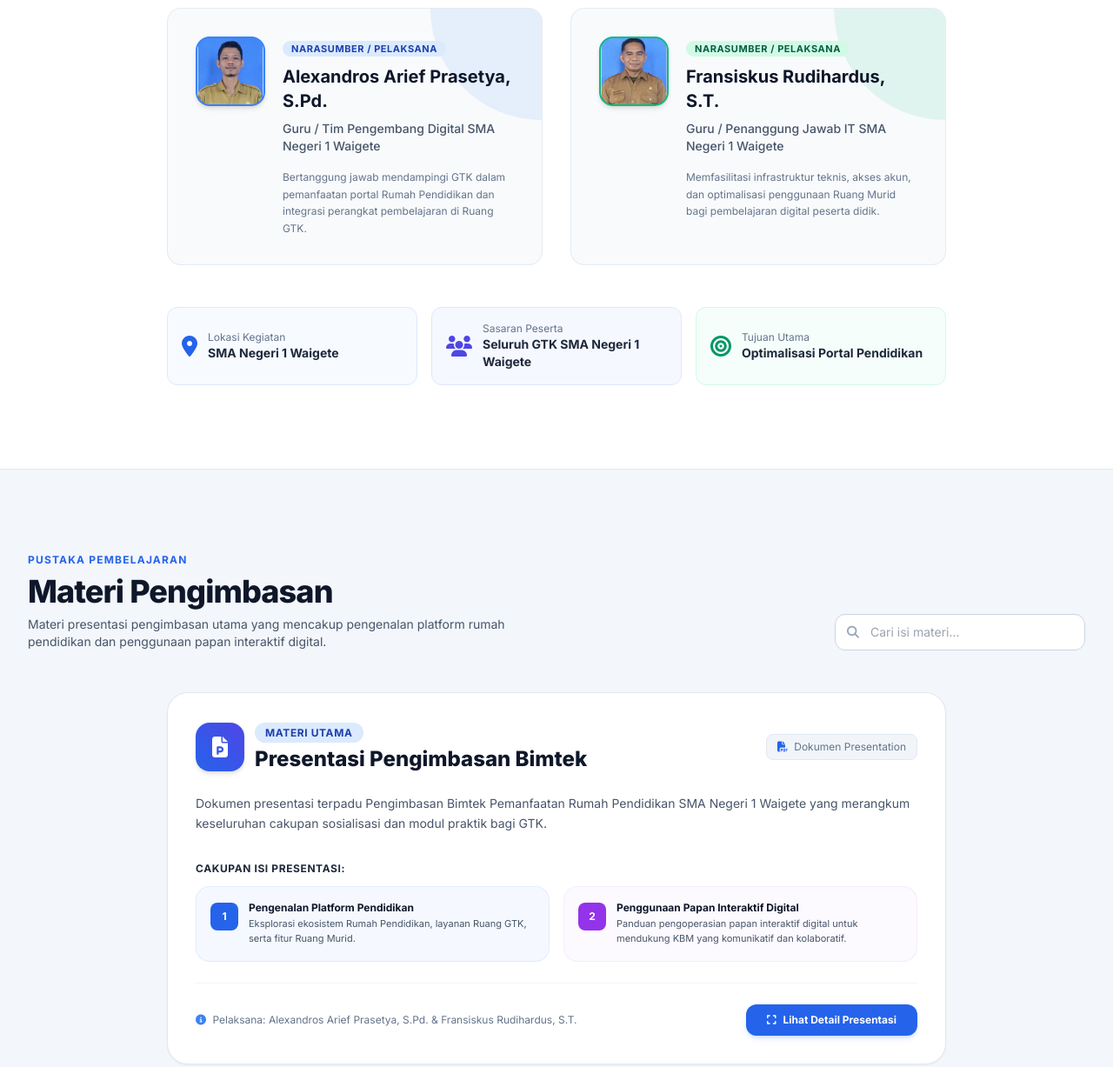
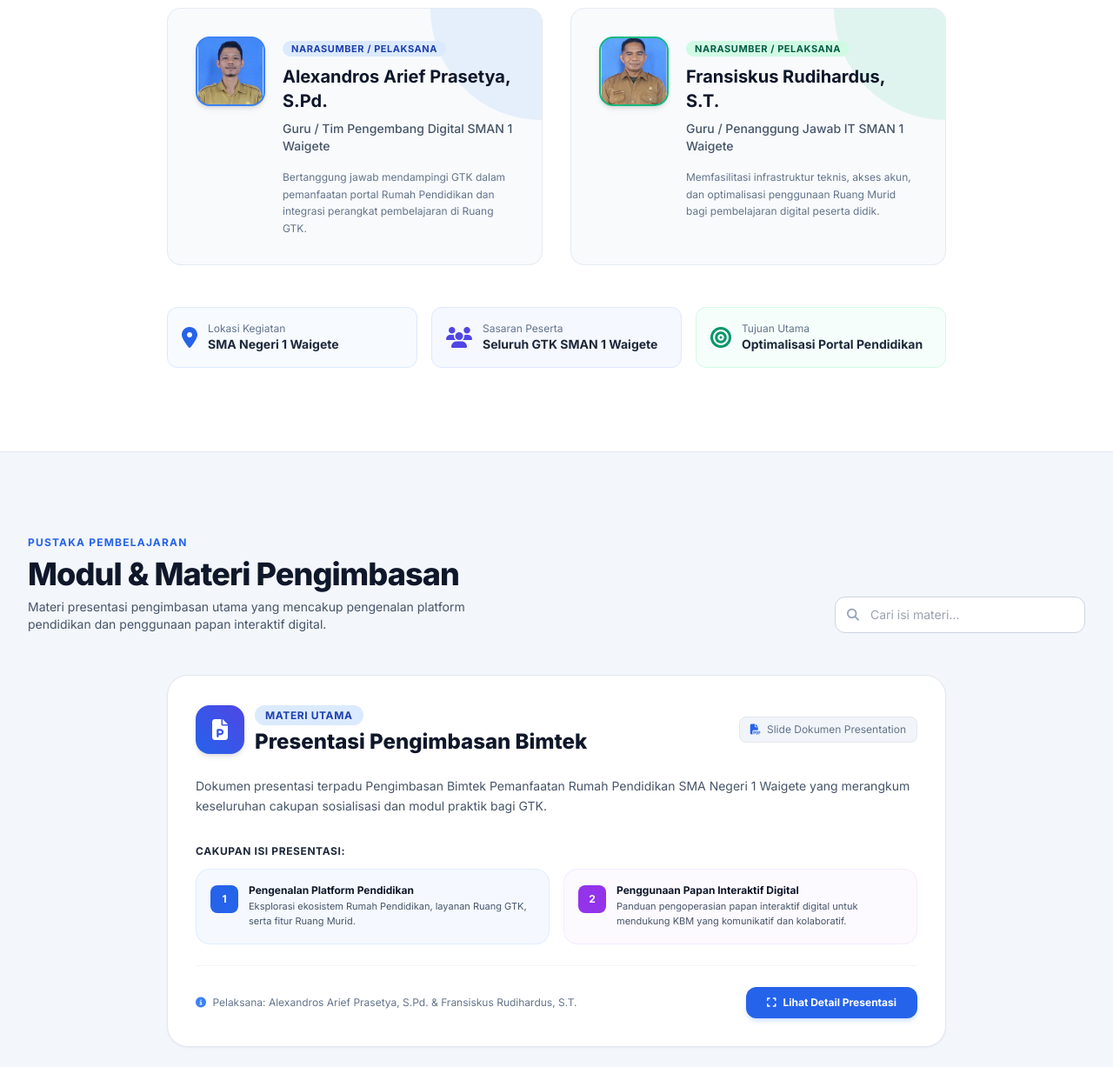
Before and after one commit to alexandrozarief-project/pengimbasan-sman1waigete, a plain HTML site: page index.html in a window 1280 px wide. Shown: the part 1080-2307 px from the top of the page at 87% size. Drawn offline with nearby package versions, Linux system fonts and the light colour scheme.

Commit message:
Update index.html

```diff
--- a/index.html
+++ b/index.html
@@ -68,6 +68,7 @@
                     <a href="#beranda" class="px-3 py-2 rounded-lg hover:text-blue-600 hover:bg-blue-50 transition-all">Beranda</a>
                     <a href="#informasi" class="px-3 py-2 rounded-lg hover:text-blue-600 hover:bg-blue-50 transition-all">Informasi</a>
                     <a href="#materi" class="px-3 py-2 rounded-lg hover:text-blue-600 hover:bg-blue-50 transition-all">Materi</a>
+                    <a href="#dokumentasi" class="px-3 py-2 rounded-lg hover:text-blue-600 hover:bg-blue-50 transition-all">Dokumentasi</a>
                     <a href="#sumber-resmi" class="px-3 py-2 rounded-lg hover:text-blue-600 hover:bg-blue-50 transition-all">Sumber Resmi</a>
                     <a href="#panduan-gtk" class="px-3 py-2 rounded-lg hover:text-blue-600 hover:bg-blue-50 transition-all">Panduan GTK</a>
                     <a href="#checklist" class="ml-2 px-4 py-2 rounded-xl bg-blue-600 hover:bg-blue-700 text-white shadow-md shadow-blue-500/20 transition-all text-xs font-semibold uppercase tracking-wider flex items-center space-x-1.5">
@@ -90,6 +91,7 @@
             <a href="#beranda" class="mobile-nav-link block px-4 py-2.5 rounded-lg text-slate-700 hover:bg-blue-50 hover:text-blue-600 font-medium">Beranda</a>
             <a href="#informasi" class="mobile-nav-link block px-4 py-2.5 rounded-lg text-slate-700 hover:bg-blue-50 hover:text-blue-600 font-medium">Informasi Kegiatan</a>
             <a href="#materi" class="mobile-nav-link block px-4 py-2.5 rounded-lg text-slate-700 hover:bg-blue-50 hover:text-blue-600 font-medium">Materi & Modul</a>
+            <a href="#dokumentasi" class="mobile-nav-link block px-4 py-2.5 rounded-lg text-slate-700 hover:bg-blue-50 hover:text-blue-600 font-medium">Dokumentasi Pengimbasan</a>
             <a href="#sumber-resmi" class="mobile-nav-link block px-4 py-2.5 rounded-lg text-slate-700 hover:bg-blue-50 hover:text-blue-600 font-medium">Sumber Resmi</a>
             <a href="#panduan-gtk" class="mobile-nav-link block px-4 py-2.5 rounded-lg text-slate-700 hover:bg-blue-50 hover:text-blue-600 font-medium">Panduan & Tindak Lanjut</a>
             <a href="#checklist" class="mobile-nav-link block px-4 py-2.5 rounded-lg bg-blue-600 text-white font-semibold text-center">Checklist Mandiri GTK</a>
@@ -163,7 +165,7 @@
                                         </div>
                                         <div>
                                             <h2 class="text-sm font-bold text-slate-900">Transformasi Digital</h2>
-                                            <p class="text-xs text-slate-500">Ekosistem Belajar SMA Negeri 1 Waigete</p>
+                                            <p class="text-xs text-slate-500">Ekosistem Belajar SMAN 1 Waigete</p>
                                         </div>
                                     </div>
                                     <span class="px-2.5 py-1 text-[10px] font-bold uppercase tracking-wider text-emerald-700 bg-emerald-50 rounded-md border border-emerald-200">Aktif</span>
@@ -256,7 +258,7 @@
                             <div class="text-center sm:text-left space-y-2">
                                 <span class="px-2.5 py-0.5 rounded-full bg-blue-100 text-blue-800 text-[11px] font-bold tracking-wider uppercase">Narasumber / Pelaksana</span>
                                 <h3 class="text-xl font-bold text-slate-900">Alexandros Arief Prasetya, S.Pd.</h3>
-                                <p class="text-sm font-medium text-slate-600">Guru / Tim Pengembang Digital SMA Negeri 1 Waigete</p>
+                                <p class="text-sm font-medium text-slate-600">Guru / Tim Pengembang Digital SMAN 1 Waigete</p>
                                 <p class="text-xs text-slate-500 pt-2 leading-relaxed">
                                     Bertanggung jawab mendampingi GTK dalam pemanfaatan portal Rumah Pendidikan dan integrasi perangkat pembelajaran di Ruang GTK.
                                 </p>
@@ -275,7 +277,7 @@
                             <div class="text-center sm:text-left space-y-2">
                                 <span class="px-2.5 py-0.5 rounded-full bg-emerald-100 text-emerald-800 text-[11px] font-bold tracking-wider uppercase">Narasumber / Pelaksana</span>
                                 <h3 class="text-xl font-bold text-slate-900">Fransiskus Rudihardus, S.T.</h3>
-                                <p class="text-sm font-medium text-slate-600">Guru / Penanggung Jawab IT SMA Negeri 1 Waigete</p>
+                                <p class="text-sm font-medium text-slate-600">Guru / Penanggung Jawab IT SMAN 1 Waigete</p>
                                 <p class="text-xs text-slate-500 pt-2 leading-relaxed">
                                     Memfasilitasi infrastruktur teknis, akses akun, dan optimalisasi penggunaan Ruang Murid bagi pembelajaran digital peserta didik.
                                 </p>
@@ -299,7 +301,7 @@
                         <i class="fa-solid fa-users text-2xl text-indigo-600"></i>
                         <div>
                             <p class="text-xs text-slate-500">Sasaran Peserta</p>
-                            <p class="text-sm font-bold text-slate-800">Seluruh GTK SMA Negeri 1 Waigete</p>
+                            <p class="text-sm font-bold text-slate-800">Seluruh GTK SMAN 1 Waigete</p>
                         </div>
                     </div>
                     <div class="p-4 rounded-xl bg-emerald-50/50 border border-emerald-100 flex items-center space-x-3">
@@ -321,8 +323,8 @@
                 <div class="flex flex-col md:flex-row md:items-end justify-between mb-12">
                     <div class="space-y-2 mb-6 md:mb-0">
                         <h2 class="text-xs font-bold tracking-widest text-blue-600 uppercase">Pustaka Pembelajaran</h2>
-                        <p class="text-3xl font-extrabold text-slate-900 tracking-tight sm:text-4xl">Materi Pengimbasan</p>
-                        <p class="text-slate-600 text-sm max-w-xl">Materi presentasi pengimbasan utama yang mencakup pengenalan platform rumah pendidikan dan penggunaan papan interaktif digital.</p>
+                        <p class="text-3xl font-extrabold text-slate-900 tracking-tight sm:text-4xl">Modul & Materi Pengimbasan</p>
+                        <p class="text-slate-600 text-sm max-w-xl">Materi presentasi pengimbasan utama yang mencakup pengenalan platform pendidikan dan penggunaan papan interaktif digital.</p>
                     </div>
 
                     <!-- Search Input -->
@@ -347,7 +349,7 @@
                                         <h3 class="text-xl sm:text-2xl font-extrabold text-slate-900 mt-1">Presentasi Pengimbasan Bimtek</h3>
                                     </div>
                                 </div>
-                                <span class="text-xs text-slate-500 bg-slate-100 px-3 py-1.5 rounded-lg border border-slate-200"><i class="fa-solid fa-file-pdf text-blue-600 mr-1"></i> Dokumen Presentation</span>
+                                <span class="text-xs text-slate-500 bg-slate-100 px-3 py-1.5 rounded-lg border border-slate-200"><i class="fa-solid fa-file-pdf text-blue-600 mr-1"></i> Slide Dokumen Presentation</span>
                             </div>
 
                             <p class="text-sm text-slate-600 leading-relaxed">
@@ -390,6 +392,7 @@
 
             </div>
         </section>
+
         <!-- DOKUMENTASI PENGIMBASAN -->
         <section id="dokumentasi" class="py-16 md:py-24 bg-white border-b border-slate-200">
             <div class="max-w-7xl mx-auto px-4 sm:px-6 lg:px-8">
@@ -464,6 +467,7 @@
 
             </div>
         </section>
+
         <!-- SUMBER RESMI -->
         <section id="sumber-resmi" class="py-16 md:py-24 bg-white">
             <div class="max-w-7xl mx-auto px-4 sm:px-6 lg:px-8">
@@ -551,7 +555,7 @@
                 <div class="text-center max-w-3xl mx-auto mb-16 space-y-3">
                     <h2 class="text-xs font-bold tracking-widest text-blue-600 uppercase">Langkah Strategis</h2>
                     <p class="text-3xl font-extrabold text-slate-900 tracking-tight sm:text-4xl">Panduan & Roadmap Tindak Lanjut GTK</p>
-                    <p class="text-slate-600 text-base">Alur tahapan bagi Guru & Tenaga Kependidikan SMA Negeri 1 Waigete pasca kegiatan pengimbasan.</p>
+                    <p class="text-slate-600 text-base">Alur tahapan bagi Guru & Tenaga Kependidikan SMAN 1 Waigete pasca kegiatan pengimbasan.</p>
                 </div>
 
                 <!-- Roadmap Steps -->
@@ -565,7 +569,7 @@
                             <div class="flex-1 md:text-right md:pr-12 mb-4 md:mb-0">
                                 <span class="text-xs font-bold text-blue-600 uppercase tracking-wider">Tahap 1</span>
                                 <h3 class="text-lg font-bold text-slate-900">Aktivasi & Login Akun</h3>
-                                <p class="text-xs text-slate-600 mt-1">Memastikan seluruh GTK SMA Negeri 1 Waigete dapat mengakses portal Rumah Pendidikan menggunakan akun pembelajaran resmi.</p>
+                                <p class="text-xs text-slate-600 mt-1">Memastikan seluruh GTK SMAN 1 Waigete dapat mengakses portal Rumah Pendidikan menggunakan akun pembelajaran resmi.</p>
                             </div>
                             <div class="w-10 h-10 rounded-full bg-blue-600 text-white font-bold flex items-center justify-center shadow-lg relative z-10 shrink-0 border-4 border-slate-50">
                                 1
@@ -608,7 +612,7 @@
                             <div class="flex-1 md:pl-12 mt-4 md:mt-0">
                                 <span class="text-xs font-bold text-amber-600 uppercase tracking-wider">Tahap 4</span>
                                 <h3 class="text-lg font-bold text-slate-900">Evaluasi & Refleksi Pembelajaran</h3>
-                                <p class="text-xs text-slate-600 mt-1">Melakukan evaluasi integrasi digital berkala bersama tim pengembang sekolah.</p>
+                                <p class="text-xs text-slate-600 mt-1">Melakukan evaluasi integrasi digital berkala bersama tim pengembang sekolah (Alexandros & Fransiskus).</p>
                             </div>
                         </div>
 
@@ -712,6 +716,7 @@
                         <li><a href="https://rumah.pendidikan.go.id/" target="_blank" class="hover:text-white transition-colors">Portal Rumah Pendidikan</a></li>
                         <li><a href="https://rumah.pendidikan.go.id/ruang/gtk/" target="_blank" class="hover:text-white transition-colors">Portal Ruang GTK</a></li>
                         <li><a href="https://rumah.pendidikan.go.id/ruang/murid/" target="_blank" class="hover:text-white transition-colors">Portal Ruang Murid</a></li>
+                        <li><a href="#dokumentasi" class="hover:text-white transition-colors">Dokumentasi Pengimbasan</a></li>
                         <li><a href="#materi" class="hover:text-white transition-colors">Materi Pengimbasan</a></li>
                     </ul>
                 </div>
```
